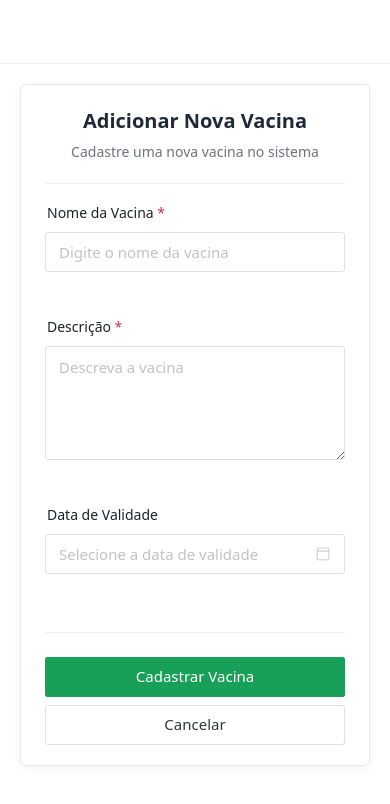
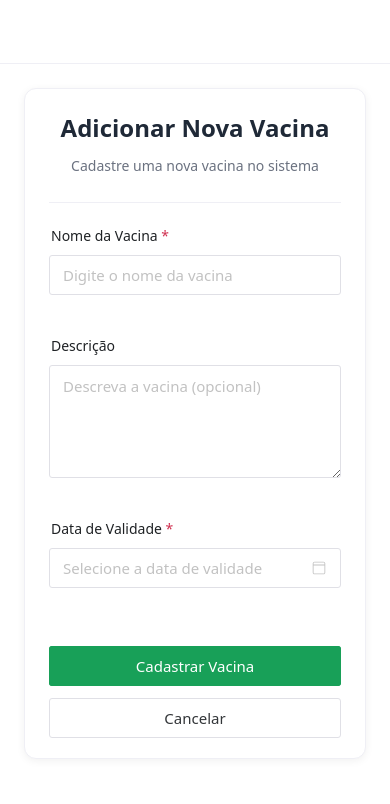
Before and after one commit to mariszgs/projeto-vacinacao, a Vue app in the folder frontend/: page /vaccines/create in a window 390 px wide. Shown: the top 804 px of the page. Built offline with nearby package versions, Linux system fonts and the light colour scheme; some icons are missing; the HTML template or start-up script is replaced by a standard one.

Commit message:
ref: reintegrando VaccinesCreate.vue com back refatorado

```diff
--- a/frontend/src/pages/VaccinesCreate.vue
+++ b/frontend/src/pages/VaccinesCreate.vue
@@ -4,7 +4,6 @@
       class="add-vaccine-card"
       :bordered="true"
     >
-      <!-- Transição suave -->
       <transition name="fade" mode="out-in">
         <n-form ref="formRef" :model="form" :rules="rules" label-placement="top" size="large" class="vaccine-form">
 
@@ -22,31 +21,31 @@
           <div class="form-section">
             <div class="form-grid">
               <!-- Nome da Vacina -->
-              <n-form-item label="Nome da Vacina" path="name" class="form-item">
+              <n-form-item label="Nome da Vacina" path="nome" class="form-item">
                 <n-input
-                  v-model:value="form.name"
+                  v-model:value="form.nome"
                   placeholder="Digite o nome da vacina"
                   size="large"
                 />
               </n-form-item>
 
               <!-- Descrição -->
-              <n-form-item label="Descrição" path="description" class="form-item full-width">
+              <n-form-item label="Descrição" path="descricao" class="form-item full-width">
                 <n-input
                   type="textarea"
-                  v-model:value="form.description"
-                  placeholder="Descreva a vacina"
+                  v-model:value="form.descricao"
+                  placeholder="Descreva a vacina (opcional)"
                   :rows="4"
                   size="large"
                 />
               </n-form-item>
 
               <!-- Data de Validade -->
-              <n-form-item label="Data de Validade" path="expirationDate" class="form-item">
+              <n-form-item label="Data de Validade" path="validade" class="form-item">
                 <n-date-picker
-                  v-model:value="form.expirationDate"
+                  v-model:value="form.validade"
                   type="date"
-                  value-format="timestamp"
+                  value-format="yyyy-MM-dd"
                   placeholder="Selecione a data de validade"
                   :disabled-date="disablePastDates"
                   format="dd/MM/yyyy"
@@ -95,18 +94,30 @@ const formRef = ref<FormInst | null>(null)
 const submitting = ref(false)
 
 const form = reactive({
-  name: '',
-  description: '',
-  expirationDate: null as number | null // timestamp
+  nome: '',
+  descricao: '',
+  validade: null as string | null // string no formato YYYY-MM-DD
 })
 
+// Regras de validação
 const rules = {
-  name: [
-    { required: true, message: 'O nome da vacina é obrigatório', trigger: 'blur' }
+  nome: [
+    {
+      required: true,
+      message: 'O nome da vacina é obrigatório',
+      trigger: ['blur', 'input']
+    }
   ],
-  description: [
-    { required: true, message: 'A descrição é obrigatória', trigger: 'blur' }
-  ],
+  validade: [
+    {
+      required: true,
+      message: 'A data de validade é obrigatória',
+      trigger: ['blur', 'change'],
+      validator: (rule: any, value: string | null) => {
+        return !!value // Validação simples se tem valor
+      }
+    }
+  ]
 }
 
 function disablePastDates(date: number) {
@@ -115,51 +126,72 @@ function disablePastDates(date: number) {
   return date < today.getTime()
 }
 
-// converte timestamp para YYYY-MM-DD
-function formatDateForBackend(timestamp: number) {
-  const date = new Date(timestamp)
-  const year = date.getFullYear()
-  const month = String(date.getMonth() + 1).padStart(2, '0')
-  const day = String(date.getDate()).padStart(2, '0')
-  return `${year}-${month}-${day}`
-}
-
 async function submitForm() {
   if (!formRef.value) return
 
   submitting.value = true
   try {
+    // Valida o formulário
     await formRef.value.validate()
+    const payload = {
+      nome: form.nome.trim(),
+      descricao: form.descricao.trim() || null,
+      validade: form.validade
+      ? new Date(form.validade).toISOString().slice(0, 10)
+      : null
+}
 
-    const payload: any = {
-      nome: form.name,
-      descricao: form.description,
-    }
-
-    if (form.expirationDate != null) {
-      payload.validade = formatDateForBackend(form.expirationDate)
+    if (!payload.validade) {
+      message.error('Selecione uma data de validade')
+      submitting.value = false
+      return
     }
 
     const token = localStorage.getItem('token')
     if (!token) {
       message.error('Usuário não autenticado.')
+      submitting.value = false
       return
     }
 
-    await axios.post('http://localhost:8000/api/vacinas', payload, {
+    const response = await axios.post('http://localhost:8000/api/vacinas', payload, {
       headers: {
-        Authorization: `Bearer ${token}`
+        Authorization: `Bearer ${token}`,
+        'Content-Type': 'application/json',
+        'Accept': 'application/json'
       }
     })
 
-    message.success(`Vacina "${form.name}" cadastrada com sucesso!`)
-    cancel()
+
+    message.success(`Vacina "${form.nome}" cadastrada com sucesso!`)
+
+    // Redireciona após sucesso
+    setTimeout(() => {
+      router.push('/vaccines')
+    }, 1000)
+
   } catch (error: any) {
     console.error('Erro ao salvar vacina:', error)
-    if (error.response?.status === 401) {
-      message.error('Não autorizado. Verifique seu token.')
+
+    // Tratamento específico para erro de validação
+    if (error.response?.status === 422) {
+      const validationErrors = error.response.data.errors
+      console.log('Erros de validação:', validationErrors)
+
+      if (validationErrors.validade) {
+        message.error(validationErrors.validade[0])
+      } else if (validationErrors.nome) {
+        message.error(validationErrors.nome[0])
+      } else {
+        message.error('Erro de validação nos dados')
+      }
+    } else if (error.response?.status === 401) {
+      message.error('Sessão expirada. Faça login novamente.')
+      router.push('/login')
+    } else if (error.response?.data?.message) {
+      message.error(error.response.data.message)
     } else {
-      message.error('Erro ao cadastrar vacina.')
+      message.error('Erro ao cadastrar vacina. Tente novamente.')
     }
   } finally {
     submitting.value = false
@@ -172,58 +204,40 @@ function cancel() {
 </script>
 
 <style scoped>
-/* Container da página - APENAS ESPAÇAMENTO */
 .page-container {
   padding: 20px;
-  box-sizing: border-box;
-  display: flex;
-  justify-content: center;
-  align-items: flex-start;
-  min-height: 100vh;
+  max-width: 800px;
+  margin: 0 auto;
 }
 
-/* Container principal */
 .add-vaccine-card {
-  width: 100%;
-  max-width: 600px;
-  border: 1px solid #e8e8e8;
   border-radius: 12px;
   box-shadow: 0 2px 8px rgba(0, 0, 0, 0.06);
-  background-color: #fff;
 }
 
-/* Cabeçalho do formulário */
 .form-header {
-  display: flex;
-  align-items: center;
-  gap: 16px;
-  margin-bottom: 20px;
+  margin-bottom: 24px;
 }
 
 .form-title-content {
-  flex: 1;
+  text-align: center;
 }
 
 .form-title {
-  margin: 0;
+  margin: 0 0 8px 0;
   font-size: 24px;
   font-weight: 600;
   color: #1f2937;
 }
 
 .form-subtitle {
-  margin: 4px 0 0 0;
+  margin: 0;
+  font-size: 14px;
   color: #6b7280;
-  font-size: 14px;
 }
 
 .custom-divider {
-  margin: 20px 0;
-}
-
-/* Formulário */
-.vaccine-form {
-  width: 100%;
+  margin: 24px 0;
 }
 
 .form-section {
@@ -233,7 +247,7 @@ function cancel() {
 .form-grid {
   display: grid;
   grid-template-columns: 1fr;
-  gap: 20px;
+  gap: 24px;
 }
 
 .form-item {
@@ -244,86 +258,50 @@ function cancel() {
   grid-column: 1 / -1;
 }
 
-/* Botões de ação */
 .action-buttons {
   display: flex;
   gap: 12px;
   justify-content: flex-end;
-  margin-top: 32px;
-  padding-top: 24px;
-  border-top: 1px solid #f0f0f0;
+  flex-wrap: wrap;
 }
 
 .action-btn {
   min-width: 160px;
 }
 
-/* Transição de fade */
+/* Transições */
 .fade-enter-active,
 .fade-leave-active {
   transition: opacity 0.3s ease, transform 0.3s ease;
 }
+
 .fade-enter-from {
   opacity: 0;
   transform: translateY(10px);
 }
+
 .fade-leave-to {
   opacity: 0;
   transform: translateY(-10px);
 }
 
-/*  RESPONSIVIDADE MOBILE */
+/* Responsividade */
 @media (max-width: 768px) {
   .page-container {
     padding: 12px;
-    align-items: flex-start;
-  }
-
-  .add-vaccine-card {
-    margin: 0;
-    border-radius: 8px;
-    max-width: none;
-  }
-
-  .form-header {
-    flex-direction: column;
-    text-align: center;
-    gap: 12px;
   }
 
   .action-buttons {
     flex-direction: column;
-    gap: 8px;
   }
 
   .action-btn {
     width: 100%;
     min-width: auto;
   }
-}
 
-@media (max-width: 480px) {
-  .page-container {
-    padding: 8px;
-  }
-
-  .add-vaccine-card {
-    border-radius: 6px;
-  }
-
-  .form-title {
-    font-size: 20px;
-  }
-}
-
-/* Para telas muito pequenas */
-@media (max-width: 320px) {
-  .page-container {
-    padding: 4px;
-  }
-
-  .form-title {
-    font-size: 18px;
+  .form-grid {
+    gap: 16px;
   }
 }
 </style>
```
